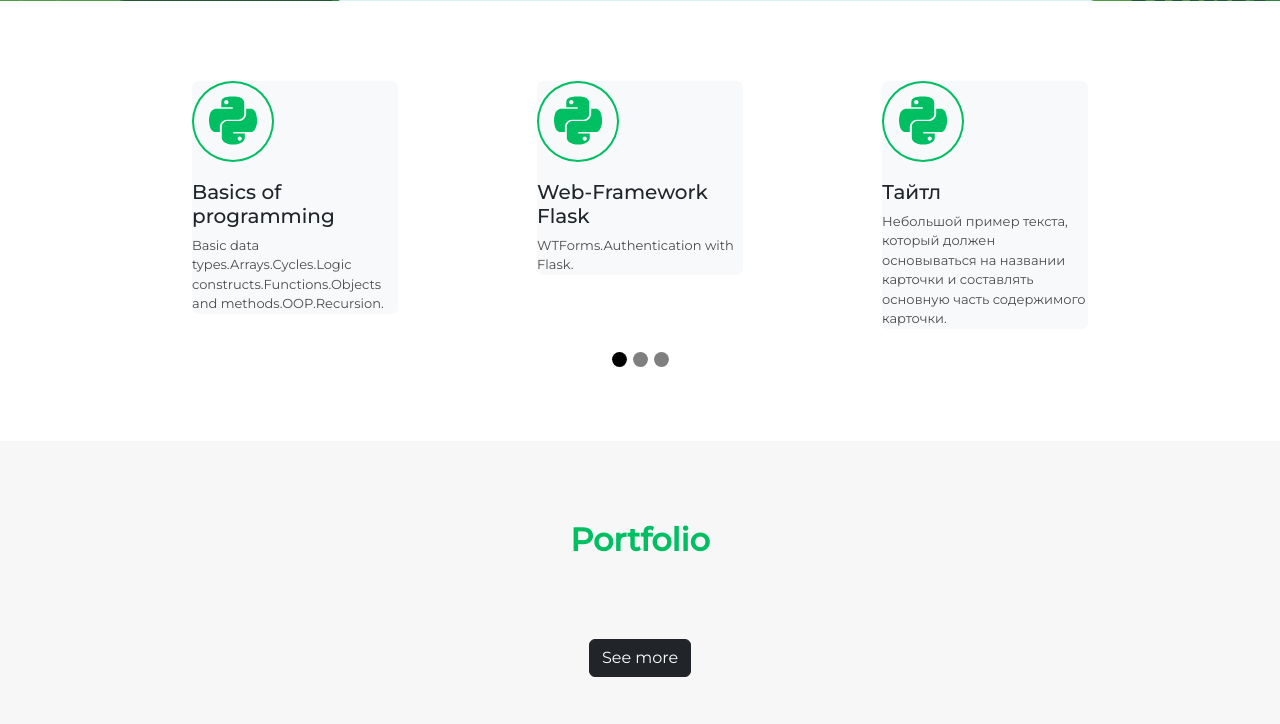
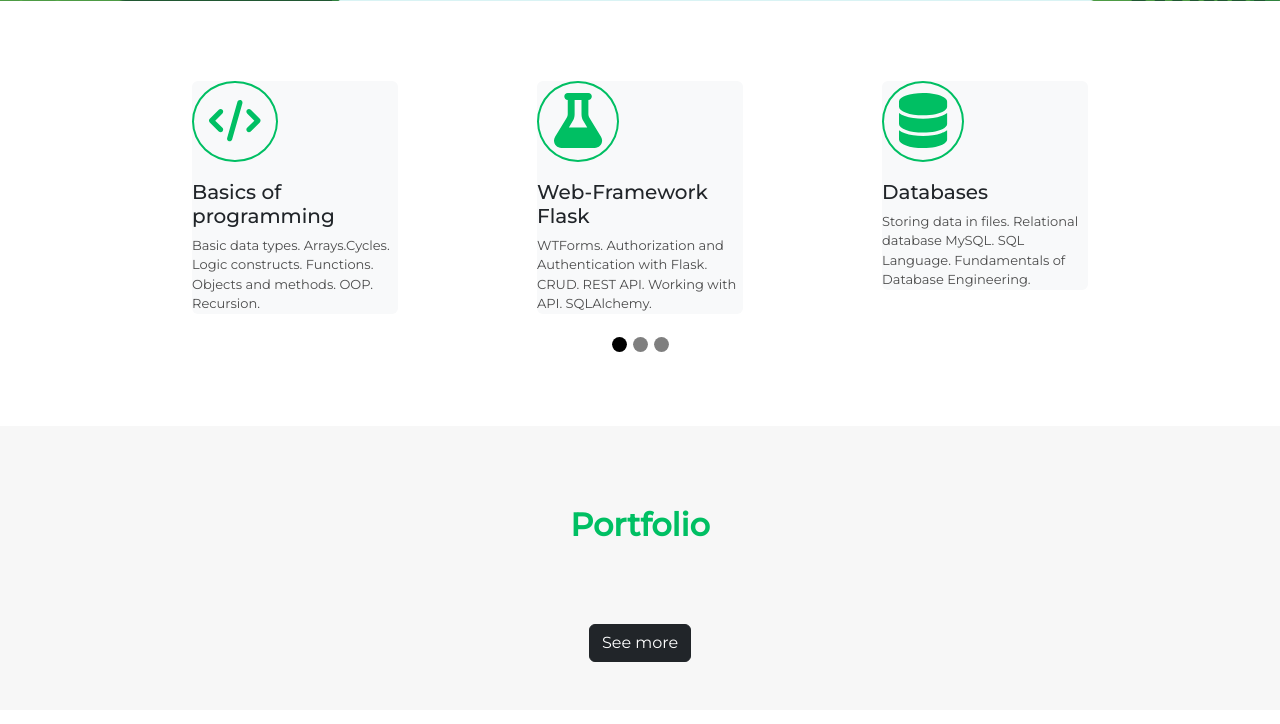
Before and after one commit to Beknasar/Portfolio, a Flask app: page / in a window 1280 px wide. Shown: the part 569-1293 px from the top of the page. Run offline with Flask 3, Linux system fonts and the light colour scheme; some libraries are stand-ins or nearby versions.

Commit message:
Added changes to the skills div

```diff
--- a/main.py
+++ b/main.py
@@ -63,4 +63,4 @@ def show_project(project_id):
 
 
 if __name__ == '__main__':
-    app.run(debug=False)
+    app.run(debug=True)
--- a/static/css/style.css
+++ b/static/css/style.css
@@ -99,6 +99,7 @@ h1 {
     border: solid 2px #00BF63;
 }
 
+
 .carousel .carousel-indicators button {
     width: 15px;
     height: 15px;
--- a/templates/index.html
+++ b/templates/index.html
@@ -65,27 +65,27 @@
                             <div class="col col-12 col-md-3 mb-3">
                                 <div class="card border-0 bg-light">
                                     <div class="card-content">
-                                        <a href="#"><i class="fa-brands fa-python"></i></a>
+                                        <a href="#"><i class="icon fa-solid fa-code fa-xs"></i></a>
                                         <h5 class="card-title mt-3">Basics of programming</h5>
-                                        <p class="card-text">Basic data types.Arrays.Cycles.Logic constructs.Functions.Objects and methods.OOP.Recursion.</p>
+                                        <p class="card-text">Basic data types. Arrays.Cycles. Logic constructs. Functions. Objects and methods. OOP. Recursion.</p>
                                     </div>
                                 </div>
                             </div>
                             <div class="col col-12 col-md-3 mb-3">
                                 <div class="card border-0 bg-light">
                                     <div class="card-content">
-                                        <a href="#"><i class="fa-brands fa-python"></i></a>
+                                        <a href="#"><i class="icon fa-solid fa-flask"></i></a>
                                         <h5 class="card-title mt-3">Web-Framework Flask</h5>
-                                        <p class="card-text">WTForms.Authentication with Flask.</p>
+                                        <p class="card-text">WTForms. Authorization and Authentication with Flask. CRUD. REST API. Working with API. SQLAlchemy.</p>
                                     </div>
                                 </div>
                             </div>
                             <div class="col col-12 col-md-3 mb-3">
                                 <div class="card border-0 bg-light">
                                     <div class="card-content">
-                                        <a href="#"><i class="fa-brands fa-python"></i></a>
-                                        <h5 class="card-title mt-3">Тайтл</h5>
-                                        <p class="card-text">Небольшой пример текста, который должен основываться на названии карточки и составлять основную часть содержимого карточки.</p>
+                                        <a href="#"><i class="icon fa-solid fa-database"></i></a>
+                                        <h5 class="card-title mt-3">Databases</h5>
+                                        <p class="card-text">Storing data in files. Relational database MySQL. SQL Language. Fundamentals of Database Engineering.</p>
                                     </div>
                                 </div>
                             </div>
@@ -96,27 +96,27 @@
                             <div class="col col-12 col-md-3 mb-3">
                                 <div class="card border-0 bg-light">
                                     <div class="card-content">
-                                        <a href="#"><i class="fa-brands fa-python"></i></a>
-                                        <h5 class="card-title mt-3">Basics of programming</h5>
-                                        <p class="card-text">Basic data types.Arrays.Cycles.Logic constructs.Functions.Objects and methods.OOP.Recursion.</p>
+                                        <a href="#"><i class="icon fa-brands fa-css3-alt fa-sm"></i></a>
+                                        <h5 class="card-title mt-3">HTML coding and Twitter Bootstrap</h5>
+                                        <p class="card-text">HTML5 and CSS3. Flexbox. Adaptive coding. Twitter Bootstrap 4</p>
                                     </div>
                                 </div>
                             </div>
                             <div class="col col-12 col-md-3 mb-3">
                                 <div class="card border-0 bg-light">
                                     <div class="card-content">
-                                        <a href="#"><i class="fa-brands fa-python"></i></a>
-                                        <h5 class="card-title mt-3">Web-Framework Flask</h5>
-                                        <p class="card-text">WTForms.Authentication with Flask.</p>
+                                        <a href="#"><i class="icon fa-brands fa-python"></i></a>
+                                        <h5 class="card-title mt-3">Programming on Python</h5>
+                                        <p class="card-text">Errors and Exceptions. Standard Libraries. Code formatting according to PEP8. Lambda function. "Magic" methods.</p>
                                     </div>
                                 </div>
                             </div>
                             <div class="col col-12 col-md-3 mb-3">
                                 <div class="card border-0 bg-light">
                                     <div class="card-content">
-                                        <a href="#"><i class="fa-brands fa-python"></i></a>
-                                        <h5 class="card-title mt-3">Тайтл</h5>
-                                        <p class="card-text">Небольшой пример текста, который должен основываться на названии карточки и составлять основную часть содержимого карточки.</p>
+                                        <a href="#"><i class="fa-solid fa-fire"></i></a>
+                                        <h5 class="card-title mt-3">Web Framework Django</h5>
+                                        <p class="card-text">MVC. CRUD. Routing. Project structure. Settings. ORM, migrations. Forms.  Admin panel. Static files and downloads. Authentication and Authorization.</p>
                                     </div>
                                 </div>
                             </div>
@@ -127,27 +127,27 @@
                             <div class="col col-12 col-md-3 mb-3">
                                 <div class="card border-0 bg-light">
                                     <div class="card-content">
-                                        <a href="#"><i class="fa-brands fa-python"></i></a>
-                                        <h5 class="card-title mt-3">Basics of programming</h5>
-                                        <p class="card-text">Basic data types.Arrays.Cycles.Logic constructs.Functions.Objects and methods.OOP.Recursion.</p>
+                                        <a href="#"><i class="fa-solid fa-gear"></i></a>
+                                        <h5 class="card-title mt-3">Web Scraping</h5>
+                                        <p class="card-text">Beautiful Soup. Selenium. Working with CSV. Email messages. Google Sheets.</p>
                                     </div>
                                 </div>
                             </div>
                             <div class="col col-12 col-md-3 mb-3">
                                 <div class="card border-0 bg-light">
                                     <div class="card-content">
-                                        <a href="#"><i class="fa-brands fa-python"></i></a>
-                                        <h5 class="card-title mt-3">Web-Framework Flask</h5>
-                                        <p class="card-text">WTForms.Authentication with Flask.</p>
+                                        <a href="#"><i class="fa-solid fa-briefcase"></i></a>
+                                        <h5 class="card-title mt-3">Django Rest Framework</h5>
+                                        <p class="card-text">Working with API, JSON. REST API. Serialization and Deserialization. Views in DRF. Authorization and Authentication in API.</p>
                                     </div>
                                 </div>
                             </div>
                             <div class="col col-12 col-md-3 mb-3">
                                 <div class="card border-0 bg-light">
                                     <div class="card-content">
-                                        <a href="#"><i class="fa-brands fa-python"></i></a>
-                                        <h5 class="card-title mt-3">Тайтл</h5>
-                                        <p class="card-text">Небольшой пример текста, который должен основываться на названии карточки и составлять основную часть содержимого карточки.</p>
+                                        <a href="#"><i class="fa-solid fa-screwdriver-wrench fa-sm"></i></a>
+                                        <h5 class="card-title mt-3">Developing tools</h5>
+                                        <p class="card-text">Version control, Git. Task tracking. Task registration. Developer tools in browser. Clean code.</p>
                                     </div>
                                 </div>
                             </div>
```
